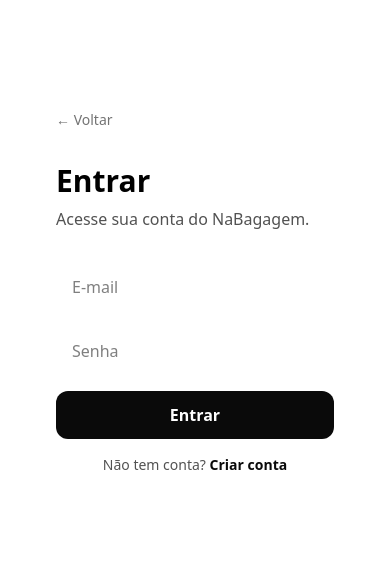
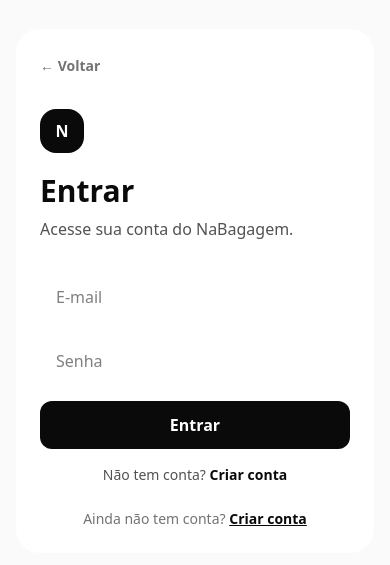
Before and after one commit to zaysauro/NaBagagem-Web, a Next.js app: page /login in a window 390 px wide. Shown: the part 131-696 px from the top of the page. Built offline with nearby package versions, Linux system fonts and the light colour scheme.

Commit message:
Polish login page for responsive dark mode

```diff
--- a/app/login/page.tsx
+++ b/app/login/page.tsx
@@ -1,3 +1,17 @@
 import Link from "next/link";
 import LoginForm from "./login-form";
-export default function LoginPage(){return <main className="flex min-h-screen items-center justify-center px-6 py-12"><div className="w-full max-w-md rounded-3xl bg-white p-8 shadow-sm"><Link href="/" className="text-sm text-neutral-500">← Voltar</Link><h1 className="mt-8 text-3xl font-bold">Entrar</h1><p className="mt-2 text-neutral-600">Acesse sua conta do NaBagagem.</p><LoginForm/></div></main>}
+
+export default function LoginPage(){
+  return <main className="flex min-h-screen items-center justify-center bg-neutral-50 px-4 py-10 sm:px-6">
+    <div className="w-full max-w-md rounded-3xl border border-neutral-200 bg-white p-6 shadow-sm sm:p-8">
+      <Link href="/" className="text-sm font-semibold text-neutral-500 hover:text-neutral-950">← Voltar</Link>
+      <div className="mt-8">
+        <div className="flex h-11 w-11 items-center justify-center rounded-2xl bg-neutral-950 font-bold text-white">N</div>
+        <h1 className="mt-5 text-3xl font-bold text-neutral-950">Entrar</h1>
+        <p className="mt-2 text-neutral-600">Acesse sua conta do NaBagagem.</p>
+      </div>
+      <LoginForm/>
+      <p className="mt-6 text-center text-sm text-neutral-500">Ainda não tem conta? <Link href="/cadastro" className="font-semibold text-neutral-950 underline">Criar conta</Link></p>
+    </div>
+  </main>
+}
```
